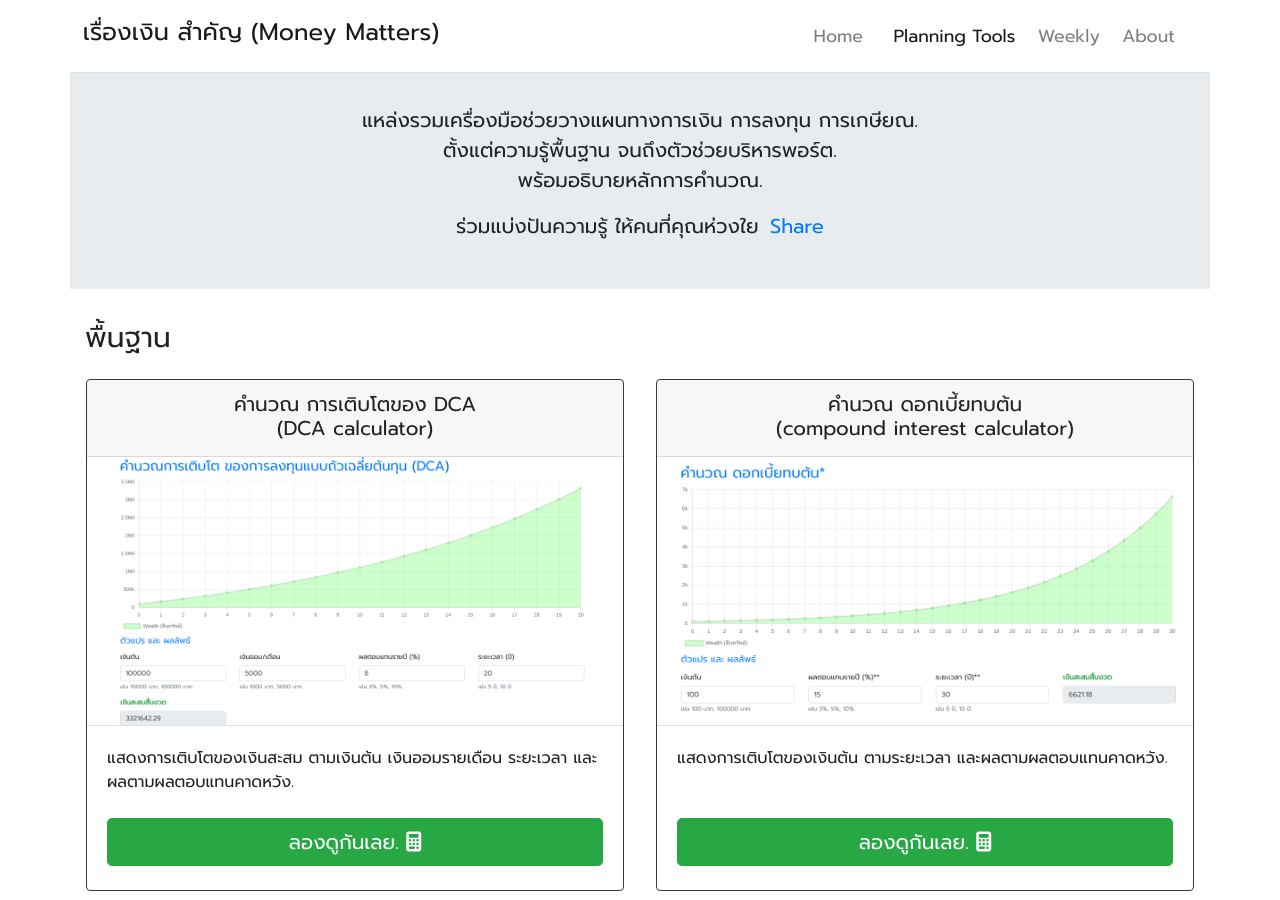
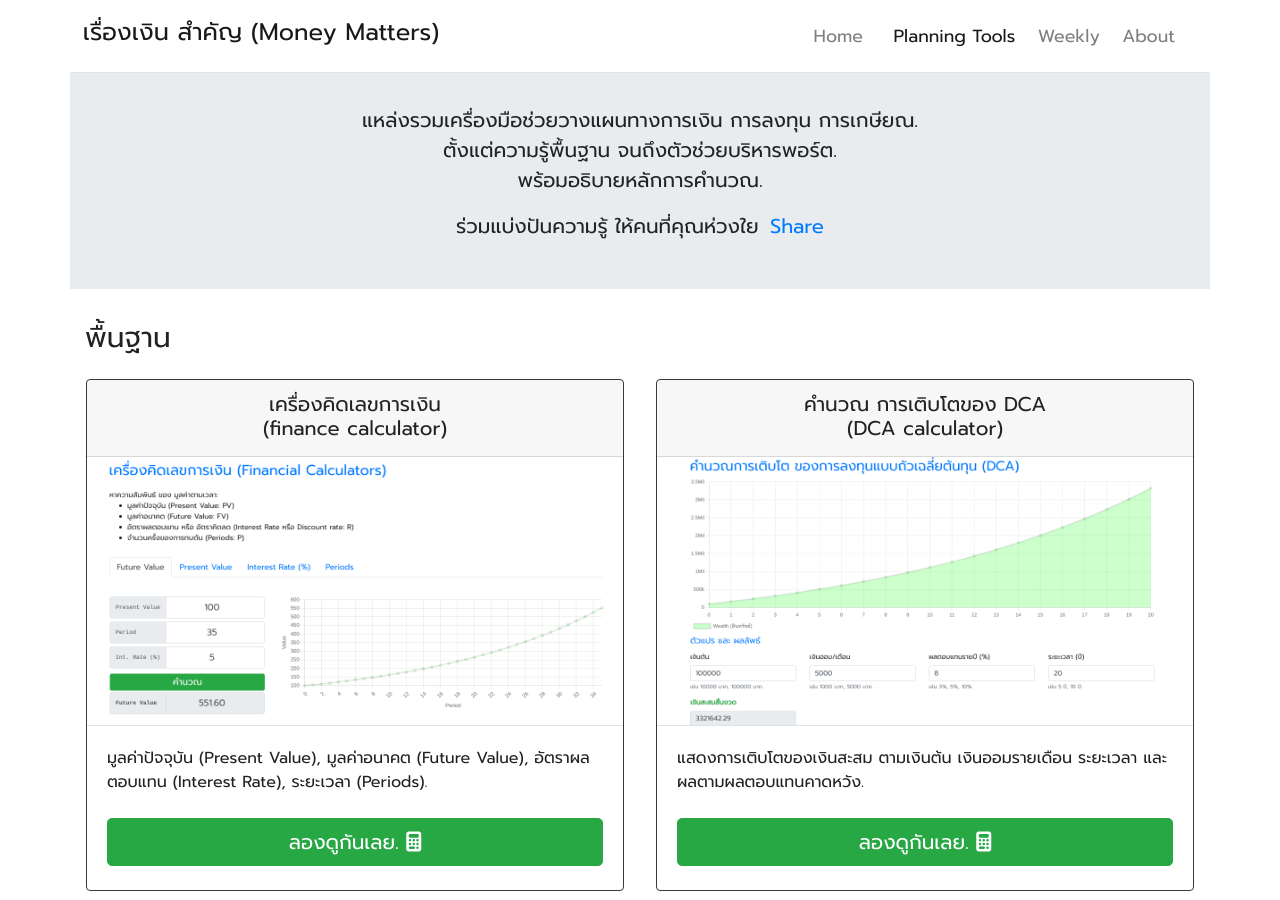
Before and after one commit to moneysart/moneysart.github.io, a Jekyll site: the page built from tools/index.html, in a window 1280 px wide and 900 px high. Built offline with Jekyll 4.4.1, drawn with Linux system fonts in a browser that asks for light colours; nearby versions of some CDN libraries.

Commit message:
add card for finance-calculator

```diff
--- a/tools/index.html
+++ b/tools/index.html
@@ -38,6 +38,25 @@ canonical_url: /tools/
 
     <div class="row mb-2">
         <!-- list -->
+        <div class="col-md-6 col-xl-6">
+            <div class="card mb-4 box-shadow h-100 flex-column border border-dark">
+                <div class="card-header text-center pb-2">
+                    <h5>เครื่องคิดเลขการเงิน <br>(finance calculator)</h5>
+                </div>
+                <img class="card-img-top border-bottom" src="{{ site.baseurl}}/tools/finance-calculator/card.png"
+                    alt="Card image cap">
+                <div class="card-body d-flex flex-column pb-0">
+                    <p class="card-text mb-0">
+                        มูลค่าปัจจุบัน (Present Value), มูลค่าอนาคต (Future Value), อัตราผลตอบแทน (Interest Rate), ระยะเวลา (Periods).
+                    </p>
+
+                    <a href="{{ site.baseurl}}/tools/finance-calculator/" class="btn btn-lg btn-block btn-success mt-auto mb-4">
+                        ลองดูกันเลย. <i class="fas fa-calculator"></i>
+                    </a>
+                </div>
+            </div>
+        </div>
+
         <div class="col-md-6 col-xl-6">
             <div class="card mb-4 box-shadow h-100 flex-column border border-dark">
                 <div class="card-header text-center pb-2">
```
